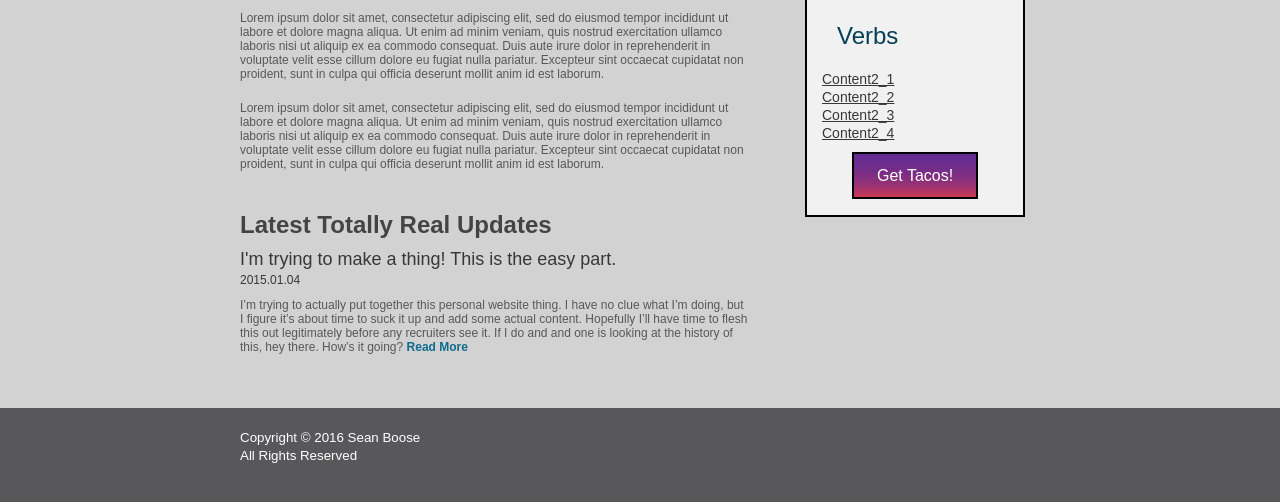
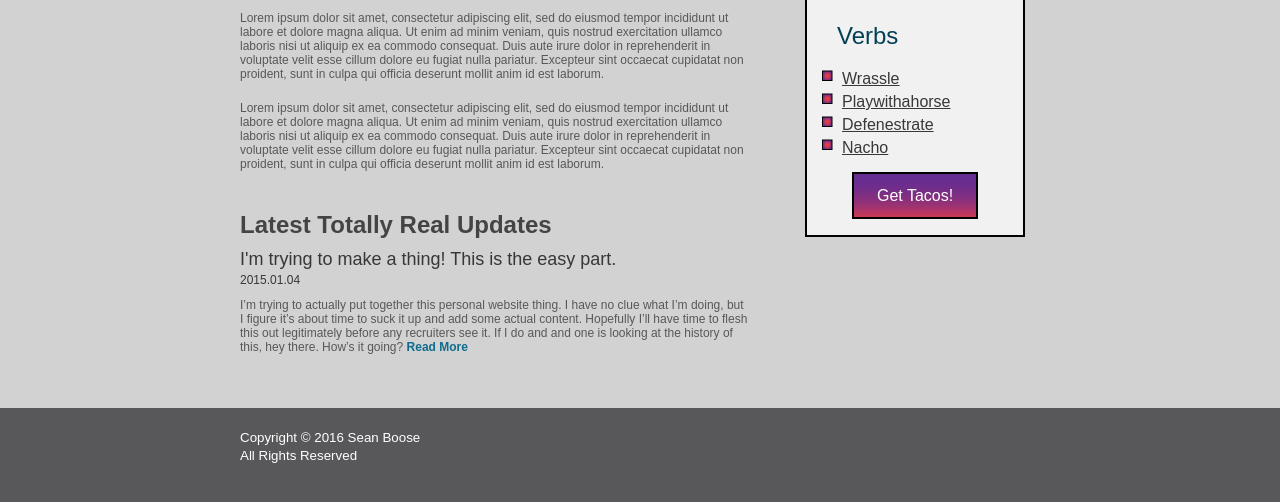
Before and after one commit to seanboose/personal_website, a plain HTML site: page index.html in a window 1280 px wide. Shown: the part 440-942 px from the top of the page. Drawn offline with Linux system fonts and the light colour scheme.

Commit message:
Added content and styling to Verbs in sidebar of index.html

```diff
--- a/index.html
+++ b/index.html
@@ -55,19 +55,19 @@
 				<div id="sidebar_nouns">
 					<h3>Nouns</h3>
 					<ul id="sidebar_nouns_ul">
-						<li id="horse"><a href="#">Horse</a></li>
-						<li id="tornado"><a href="#">Tornado</a></li>
-						<li id="nacho"><a href="#">Nacho</a></li>
+						<li id="n_horse"><a href="#">Horse</a></li>
+						<li id="n_tornado"><a href="#">Tornado</a></li>
+						<li id="n_nacho"><a href="#">Nacho</a></li>
 					</ul>
 				</div>
 
 				<div id="sidebar_verbs">
 					<h3>Verbs</h3>
-					<ul>
-						<li><a href="#">Content2_1</a></li>
-						<li><a href="#">Content2_2</a></li>
-						<li><a href="#">Content2_3</a></li>
-						<li><a href="#">Content2_4</a></li>
+					<ul id="sidebar_verbs_ul">
+						<li id="v_wrassle"><a href="#">Wrassle</a></li>
+						<li id="v_playwithahorse"><a href="#">Playwithahorse</a></li>
+						<li id="v_defenestrate"><a href="#">Defenestrate</a></li>
+						<li id="v_nacho"><a href="#">Nacho</a></li>
 					</ul>
 				</div>
 
--- a/style.css
+++ b/style.css
@@ -142,13 +142,32 @@ ul#sidebar_nouns_ul li {
 ul#sidebar_nouns_ul li a {
 	font-size: 16px;
 }
-li#horse {
+ul#sidebar_verbs_ul li {
+	padding-bottom: 5px;
+	padding-left: 20px;
+}
+ul#sidebar_verbs_ul li a {
+	font-size: 16px;
+}
+li#n_horse {
 	background: url(images/list_icon.png) no-repeat;
 }
-li#tornado {
+li#n_tornado {
 	background: url(images/list_icon.png) no-repeat;
 }
-li#nacho {
+li#n_nacho {
+	background: url(images/list_icon.png) no-repeat;
+}
+li#v_wrassle {
+	background: url(images/list_icon.png) no-repeat;
+}
+li#v_playwithahorse {
+	background: url(images/list_icon.png) no-repeat;
+}
+li#v_defenestrate {
+	background: url(images/list_icon.png) no-repeat;
+}
+li#v_nacho {
 	background: url(images/list_icon.png) no-repeat;
 }
 
```
